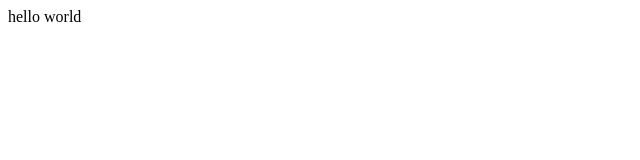
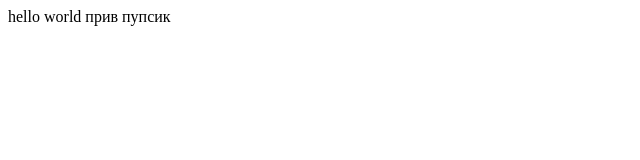
Before and after one commit to ABOBA68/bn-, a plain HTML site: page index.html in a window 1280 px wide. Shown: the whole page, without its empty margins (0-640 px from the left). Drawn offline with Linux system fonts and the light colour scheme.

Commit message:
снова обновление

```diff
--- a/index.html
+++ b/index.html
@@ -7,5 +7,6 @@
 </head>
 <body>
     hello world
+    прив пупсик
 </body>
 </html>
```
